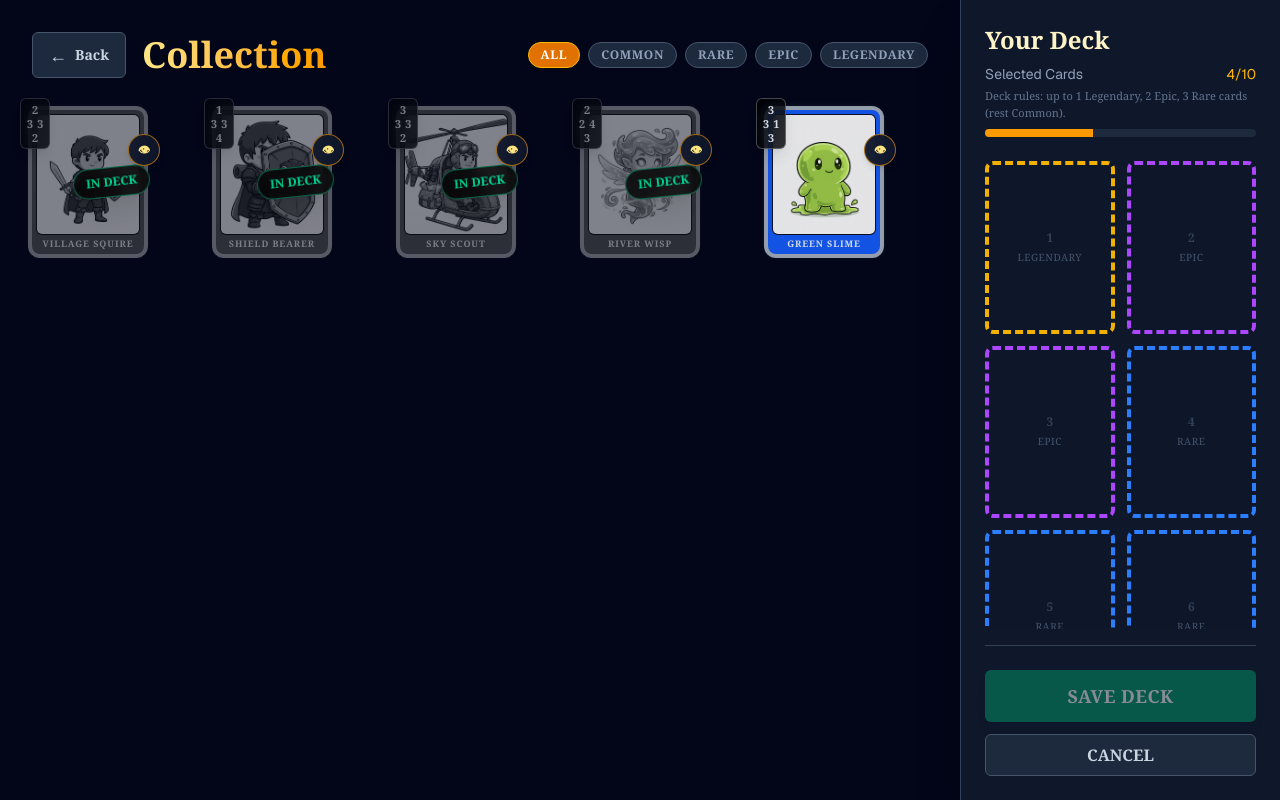
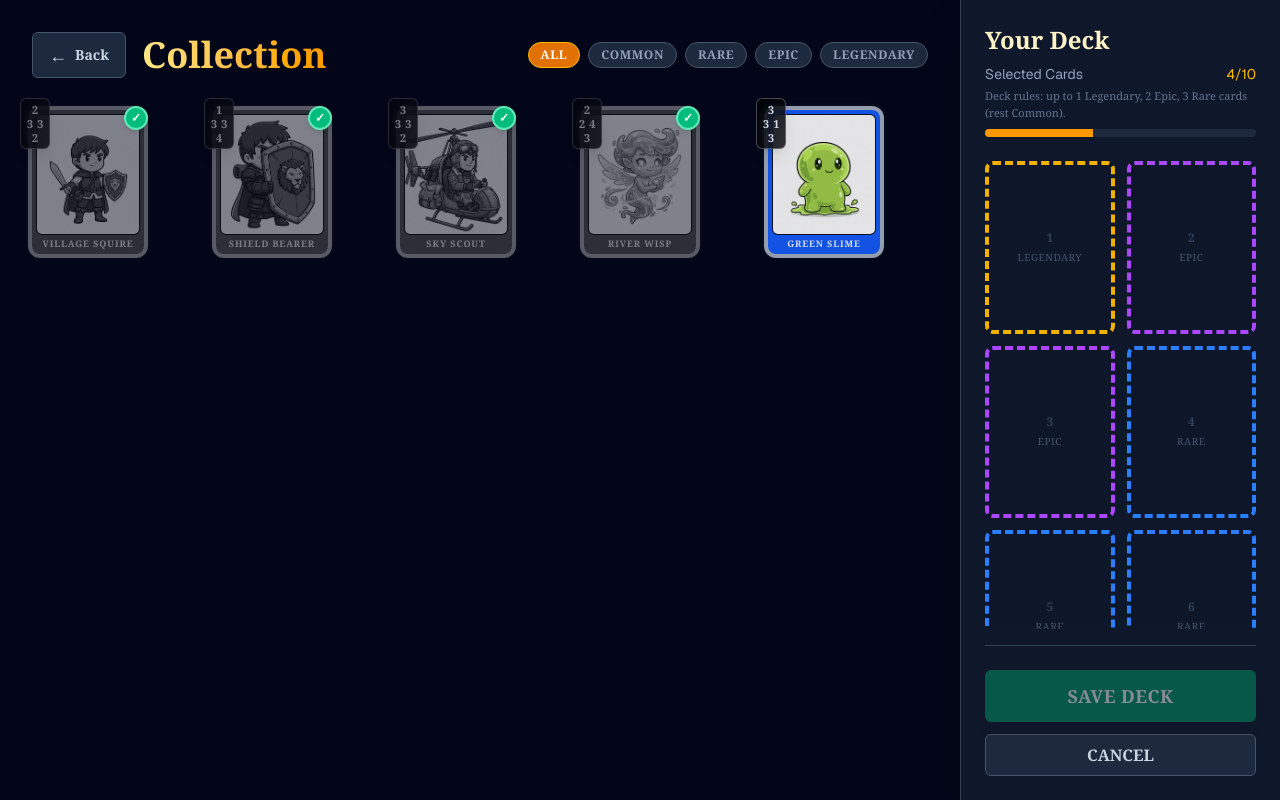
Before and after one commit to crispyb0i/card-game, a Next.js app: page / in a window 1280 px wide. Both pictures are taken after a click on the button "INVENTORY". Built offline with nearby package versions, Linux system fonts and the light colour scheme.

Commit message:
claude: checkpoint 08:24:54 — /Users/david/Developer/card-game/src/app/components/Inventory.tsx

```diff
--- a/src/app/components/Inventory.tsx
+++ b/src/app/components/Inventory.tsx
@@ -266,29 +266,17 @@ export const Inventory: React.FC<InventoryProps> = ({ onBack, onSaveDeck }) => {
                                 <div onClick={() => toggleCard(card.id)} className="relative inline-block">
                                     <Card
                                         card={card}
+                                        onClick={() => setPreviewCard(card)}
                                         className={isSelected
-                                            ? 'ring-2 ring-emerald-500/50 opacity-50 grayscale hover:opacity-60'
+                                            ? 'opacity-50 grayscale hover:opacity-60'
                                             : 'opacity-90 hover:opacity-100 hover:scale-105'}
                                     />
-                                    {/* Preview button */}
-                                    <button
-                                        onClick={(e) => {
-                                            e.stopPropagation();
-                                            setPreviewCard(card);
-                                        }}
-                                        className="absolute top-4 -right-1 sm:top-6 sm:-right-4 w-6 h-6 sm:w-8 sm:h-8 rounded-full bg-slate-900/95 hover:bg-amber-600/90 text-amber-200 text-[10px] sm:text-xs font-bold flex items-center justify-center border border-amber-500/60 hover:border-amber-400 transition-all hover:scale-110 shadow-md z-30 backdrop-blur-sm"
-                                        title="Preview card"
-                                    >
-                                        👁
-                                    </button>
+                                    {isSelected && (
+                                        <div className="absolute top-0 right-0 w-5 h-5 sm:w-6 sm:h-6 bg-emerald-500 rounded-full flex items-center justify-center z-30 shadow-md border-2 border-emerald-300 -translate-y-1 translate-x-1">
+                                            <span className="text-white text-[10px] sm:text-xs font-bold">✓</span>
+                                        </div>
+                                    )}
                                 </div>
-                                {isSelected && (
-                                    <div className="absolute inset-0 flex items-center justify-center pointer-events-none z-10">
-                                        <div className="bg-black/80 text-emerald-400 text-[8px] sm:text-xs font-bold px-1.5 py-0.5 sm:px-3 sm:py-1.5 rounded-full border border-emerald-500/50 shadow-xl backdrop-blur-sm transform -rotate-6">
-                                            IN DECK
-                                        </div>
-                                    </div>
-                                )}
                             </div>
                         );
                     })}
```
